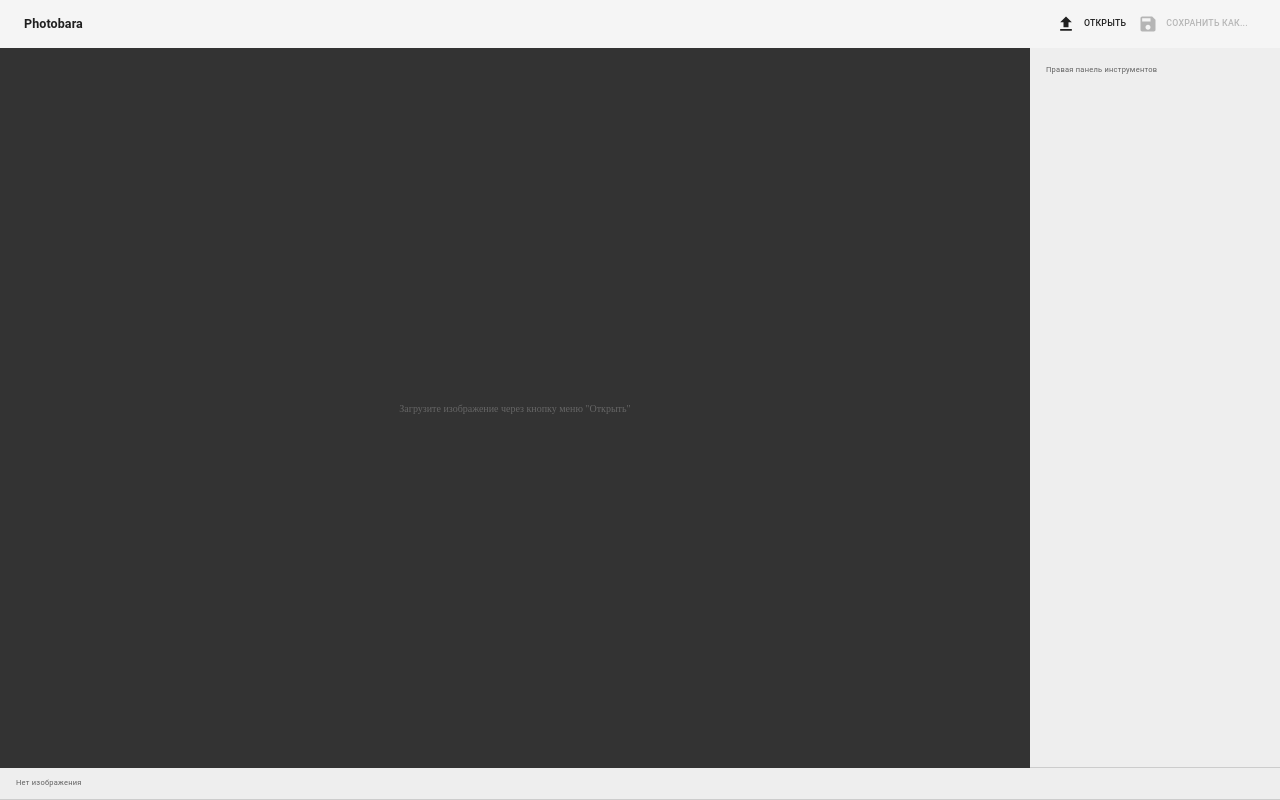
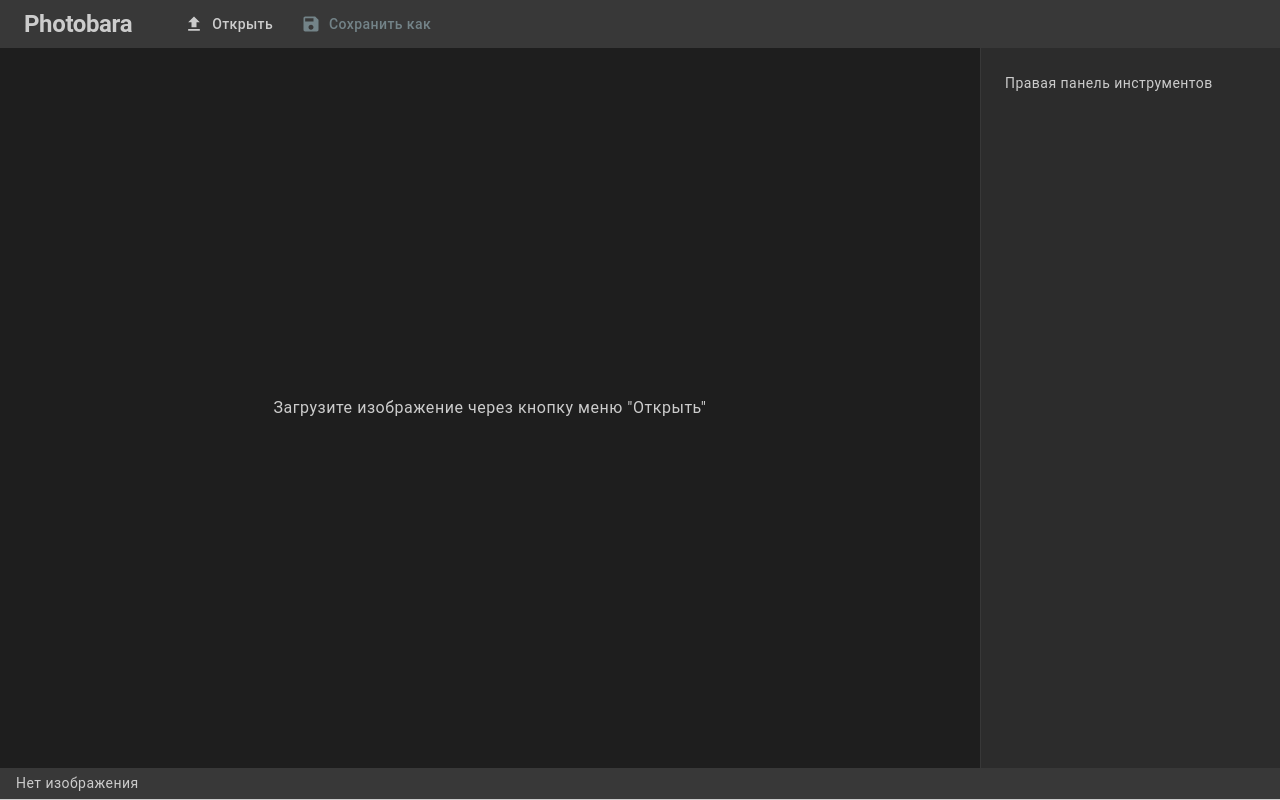
Before and after one commit to FrontendCourseMP/photoshop-veselovese, a React (Create React App) app: page / in a window 1280 px wide. Built offline with nearby package versions, Linux system fonts and the light colour scheme.

Commit message:
add new component, add fileName to StatusBar, fix export. fix style

```diff
--- a/src/App.tsx
+++ b/src/App.tsx
@@ -1,28 +1,25 @@
-import React, { useState, useCallback } from 'react';
+import React, { useState, useRef } from 'react';
 import {
-  AppBar, Toolbar, Typography, Button, Box, Container,
-  MenuItem, ListItemIcon, ListItemText, Menu
+  Box
 } from '@mui/material';
-import {
-  Upload as UploadIcon, Save as SaveIcon,
-  Image as ImageIcon, InsertDriveFile as FileIcon,
-  PhotoFilter as JpgIcon
-} from '@mui/icons-material';
 import { StatusBar } from './components/StatusBar';
 import { CanvasView } from './components/CanvasView';
 import { RightToolbar } from './components/RightToolbar';
-import { TLoadedImage, IPNGImage, IGB7Image, IJPEGImage } from './types/image';
+import { TLoadedImage, IPNGImage, IJPEGImage } from './types/image';
 import { GB7Service } from './utils/gb7';
+import { MainToolbar } from './components/MainToolbar';
 
 function App() {
   const [image, setImage] = useState<TLoadedImage | null>(null);
-  const [fileInputRef, setFileInputRef] = useState<HTMLInputElement | null>(null);
+  const fileInputRef = useRef<HTMLInputElement | null>(null);
 
-  const [saveMenuAnchor, setSaveMenuAnchor] = useState<null | HTMLElement>(null);
+  const getExportFileName = (originalName: string, newExtension: string) => {
+    const lastDotIndex = originalName.lastIndexOf('.');
+    const nameWithoutExt = lastDotIndex !== -1 ? originalName.substring(0, lastDotIndex) : originalName;
+    return `${nameWithoutExt}.${newExtension}`;
+  };
 
-  const handleUploadAction = () => {
-    fileInputRef?.click();
-  };
+  const handleUploadAction = () => fileInputRef.current?.click();
 
   const handleFileChange = async (e: React.ChangeEvent<HTMLInputElement>) => {
     const file = e.target.files?.[0];
@@ -34,8 +31,8 @@ function App() {
       if (ext === 'gb7') {
         // Обработка GB7
         const buffer = await file.arrayBuffer();
-        const gb7Image = GB7Service.decode(buffer);
-        setImage(gb7Image);
+        const gb7Image = GB7Service.decode(buffer, file.name);
+        setImage({ ...gb7Image, fileName: file.name });
       } else {
         // Обработка PNG/JPG через браузерный API
         const bitmap = await createImageBitmap(file);
@@ -53,9 +50,10 @@ function App() {
         const bitDepth = hasAlpha ? 32 : 24;
 
         const stdImage: IPNGImage | IJPEGImage = {
+          fileName: file.name,
           width: bitmap.width,
           height: bitmap.height,
-          format: ext === 'png' ? 'PNG' : 'JPEG',
+          format: ext === 'png' ? 'PNG' : 'JPG',
           bitDepth: bitDepth as any,
           pixelData: imageData
         };
@@ -79,16 +77,14 @@ function App() {
     const a = document.createElement('a');
     a.href = url;
     a.download = fileName;
-    document.body.appendChild(a); // Требуется для Firefox
+    document.body.appendChild(a);
     a.click();
     document.body.removeChild(a);
     URL.revokeObjectURL(url);
   };
 
-  // Обработчик сохранения как PNG
   const handleSaveAsPng = () => {
     if (!image) return;
-    // Создаем временный canvas
     const canvas = document.createElement('canvas');
     canvas.width = image.width;
     canvas.height = image.height;
@@ -96,16 +92,14 @@ function App() {
     if (!ctx) return;
     ctx.putImageData(image.pixelData, 0, 0);
 
-    // Конвертируем в Blob и скачиваем
     canvas.toBlob((blob) => {
       if (blob) {
-        triggerDownload(blob, `image-export.png`);
+        const newName = getExportFileName(image.fileName, 'png');
+        triggerDownload(blob, newName);
       }
     }, 'image/png');
-    setSaveMenuAnchor(null); // Закрываем меню
   };
 
-  // Обработчик сохранения как JPEG
   const handleSaveAsJpg = () => {
     if (!image) return;
     const canvas = document.createElement('canvas');
@@ -113,97 +107,39 @@ function App() {
     canvas.height = image.height;
     const ctx = canvas.getContext('2d');
     if (!ctx) return;
-
-    // Важно: JPEG не поддерживает прозрачность.
-    // Можно залить белым фоном перед сохранением, иначе прозрачные пиксели станут черными.
-    // Но для чистоты лабораторной работы (чтобы сохранить вид) используем стандартное поведение.
-    // Если хотим "красивый" JPG, можно нарисовать сначала белый прямоугольник.
     ctx.fillStyle = '#FFFFFF';
     ctx.fillRect(0, 0, image.width, image.height);
     ctx.putImageData(image.pixelData, 0, 0);
 
     canvas.toBlob((blob) => {
       if (blob) {
-        triggerDownload(blob, `image-export.jpg`);
+        const newName = getExportFileName(image.fileName, 'jpg');
+        triggerDownload(blob, newName);
       }
-    }, 'image/jpeg', 0.9); // 0.9 - качество
-    setSaveMenuAnchor(null);
+    }, 'image/jpeg', 0.9);
   };
 
-  // Обработчик сохранения как GB7
   const handleSaveAsGb7 = () => {
     if (!image) return;
-    // Передаем объект image (реализующий IBaseImage) в наш обновленный сервис
     const blob = GB7Service.encode(image);
-    triggerDownload(blob, `image-export.gb7`);
-    setSaveMenuAnchor(null);
+    const newName = getExportFileName(image.fileName, 'gb7');
+    triggerDownload(blob, newName);
   };
 
   return (
     <Box sx={{ display: 'flex', flexDirection: 'column', height: '100vh' }}>
-      <AppBar position="static" color="default" elevation={1}>
-        <Toolbar variant="dense">
-          <Typography variant="h6" component="div" sx={{ flexGrow: 1, fontWeight: 'bold' }}>
-            Photobara
-          </Typography>
-
-          <input
-            type="file"
-            ref={(ref) => setFileInputRef(ref)}
-            style={{ display: 'none' }}
-            accept="image/png, image/jpeg, .gb7"
-            onChange={handleFileChange}
-          />
-
-          <Button color="inherit" startIcon={<UploadIcon />} onClick={handleUploadAction}>
-            Открыть
-          </Button>
-          <div>
-            <Button
-              color="inherit"
-              startIcon={<SaveIcon />}
-              disabled={!image}
-              onClick={(e) => setSaveMenuAnchor(e.currentTarget)}
-            >
-              Сохранить как...
-            </Button>
-
-            <Menu
-              anchorEl={saveMenuAnchor}
-              open={Boolean(saveMenuAnchor)}
-              onClose={() => setSaveMenuAnchor(null)}
-              anchorOrigin={{
-                vertical: 'bottom',
-                horizontal: 'right',
-              }}
-              transformOrigin={{
-                vertical: 'top',
-                horizontal: 'right',
-              }}
-            >
-              <MenuItem onClick={handleSaveAsPng}>
-                <ListItemIcon><ImageIcon fontSize="small" /></ListItemIcon>
-                <ListItemText>PNG</ListItemText>
-              </MenuItem>
-
-              <MenuItem onClick={handleSaveAsJpg}>
-                <ListItemIcon><JpgIcon fontSize="small" /></ListItemIcon>
-                <ListItemText>JPG</ListItemText>
-              </MenuItem>
-
-              <MenuItem onClick={handleSaveAsGb7}>
-                <ListItemIcon><FileIcon fontSize="small" /></ListItemIcon>
-                <ListItemText>GB7</ListItemText>
-              </MenuItem>
-            </Menu>
-          </div>
-        </Toolbar>
-      </AppBar>
+      <MainToolbar fileInputRef={fileInputRef}
+        onOpenClick={handleUploadAction}
+        onFileChange={handleFileChange}
+        onSavePng={handleSaveAsPng}
+        onSaveJpg={handleSaveAsJpg}
+        onSaveGb7={handleSaveAsGb7}
+        hasImage={!!image} />
 
       <Box sx={{ display: 'flex', flexGrow: 1 }}>
         <CanvasView image={image} />
 
-        <RightToolbar></RightToolbar>
+        <RightToolbar />
       </Box>
 
       <StatusBar image={image} />
--- a/src/components/CanvasView.tsx
+++ b/src/components/CanvasView.tsx
@@ -1,5 +1,5 @@
 import React, { useEffect, useRef } from 'react';
-import { Box } from '@mui/material';
+import { Box, Typography } from '@mui/material';
 import { TLoadedImage } from '../types/image';
 
 interface CanvasViewProps {
@@ -28,11 +28,10 @@ export const CanvasView: React.FC<CanvasViewProps> = ({ image }) => {
                 display: 'flex',
                 justifyContent: 'center',
                 alignItems: 'center',
-                backgroundColor: '#333',
+                backgroundColor: '#1e1e1e',
                 overflow: 'hidden',
                 height: '100%',
                 maxHeight: 'calc(100vh - 4.8rem - 3.2rem)',
-                padding: '1.6rem'
             }}
         >
             {image && (
@@ -40,15 +39,15 @@ export const CanvasView: React.FC<CanvasViewProps> = ({ image }) => {
                     ref={canvasRef}
                     style={{
                         boxShadow: '0 0 10px rgba(0,0,0,0.5)',
-                        maxWidth: '100%',
-                        maxHeight: '100%',
+                        maxWidth: 'calc(100% - 2.4rem*2)',
+                        maxHeight: 'calc(100% - 2.4rem*2',
                         width: 'auto',
                         height: 'auto'
                     }}
                 />
             )}
             {!image && (
-                <Box sx={{ color: '#666' }}>Загрузите изображение через кнопку меню "Открыть"</Box>
+                <Typography variant="caption" sx={{ color: '#ccc', fontSize: '1.6rem' }}>Загрузите изображение через кнопку меню "Открыть"</Typography>
             )}
         </Box>
     );
--- a/src/components/MainToolbar.tsx
+++ b/src/components/MainToolbar.tsx
@@ -0,0 +1,128 @@
+import { AppBar, Toolbar, Typography, Button, Menu, MenuItem, ListItemText } from "@mui/material";
+import { useState } from "react";
+import {
+    Upload as UploadIcon, Save as SaveIcon,
+} from '@mui/icons-material';
+
+interface MainTollbarProps {
+    fileInputRef: React.RefObject<HTMLInputElement | null>;
+    onOpenClick: () => void;
+    onFileChange: (e: React.ChangeEvent<HTMLInputElement>) => void;
+    onSavePng: () => void;
+    onSaveJpg: () => void;
+    onSaveGb7: () => void;
+    hasImage: boolean;
+}
+
+export const MainToolbar: React.FC<MainTollbarProps> = ({
+    fileInputRef,
+    onOpenClick,
+    onFileChange,
+    onSavePng,
+    onSaveJpg,
+    onSaveGb7,
+    hasImage
+}) => {
+    const [saveMenuAnchor, setSaveMenuAnchor] = useState<null | HTMLElement>(null);
+
+    const handleMenuAction = (action: () => void) => () => {
+        action();
+        setSaveMenuAnchor(null);
+    };
+    return (
+        <AppBar position="static" color="default" elevation={1} sx={{
+            backgroundColor: '#383838',
+            minHeight: '4.8rem',
+            maxHeight: '4.8rem'
+        }}>
+            <Toolbar variant="dense">
+                <Typography variant="h1" component="div" sx={{ fontWeight: 'bold', fontSize: '2.4rem', color: '#ccc' }}>
+                    Photobara
+                </Typography>
+
+                <input
+                    type="file"
+                    ref={fileInputRef}
+                    style={{ display: 'none' }}
+                    accept="image/png, image/jpeg, image/jpg, .gb7"
+                    onChange={onFileChange}
+                />
+
+                <Button startIcon={<UploadIcon />} onClick={onOpenClick} sx={{
+                    fontSize: '1.4rem',
+                    color: '#ccc',
+                    textTransform: 'none',
+                    ml: '4.8rem'
+                }}>
+                    Открыть
+                </Button>
+                <div>
+                    <Button
+                        startIcon={<SaveIcon />}
+                        disabled={!hasImage}
+                        onClick={(e) => setSaveMenuAnchor(e.currentTarget)}
+                        sx={{
+                            fontSize: '1.4rem',
+                            color: '#ccc',
+                            textTransform: 'none',
+                            ml: '1.6rem',
+                            '&.Mui-disabled': {
+                                color: '#738388',
+                            }
+                        }}
+                    >
+                        Сохранить как
+                    </Button>
+
+                    <Menu
+                        anchorEl={saveMenuAnchor}
+                        open={Boolean(saveMenuAnchor)}
+                        onClose={() => setSaveMenuAnchor(null)}
+                        anchorOrigin={{
+                            vertical: 'bottom',
+                            horizontal: 'left',
+                        }}
+                        transformOrigin={{
+                            vertical: 'top',
+                            horizontal: 'left',
+                        }}
+                        sx={{
+                            '& .MuiMenu-list': {
+                                backgroundColor: '#383838',
+                                color: '#ccc',
+                                p: 0,
+                            }
+                        }}
+                    >
+                        <MenuItem onClick={handleMenuAction(onSavePng)}>
+                            <ListItemText sx={{
+                                '& .MuiTypography-root': {
+                                    fontSize: '1.4rem',
+                                }
+                            }}>
+                                PNG</ListItemText>
+                        </MenuItem>
+
+                        <MenuItem onClick={handleMenuAction(onSaveJpg)}>
+                            <ListItemText sx={{
+                                '& .MuiTypography-root': {
+                                    fontSize: '1.4rem',
+                                }
+                            }}>
+                                JPG</ListItemText>
+                        </MenuItem>
+
+                        <MenuItem onClick={handleMenuAction(onSaveGb7)}>
+                            <ListItemText sx={{
+                                '& .MuiTypography-root': {
+                                    fontSize: '1.4rem',
+                                }
+                            }}>
+                                GB7</ListItemText>
+                        </MenuItem>
+                    </Menu>
+                </div>
+            </Toolbar>
+        </AppBar>
+    );
+};
--- a/src/components/RightToolbar.tsx
+++ b/src/components/RightToolbar.tsx
@@ -1,24 +1,23 @@
-import React from 'react';
-import { Box, Typography } from '@mui/material';
-import { TLoadedImage } from '../types/image';
+import { Toolbar, Typography } from '@mui/material';
 
-export const RightToolbar = ({ }) => {
+export const RightToolbar = () => {
     return (
-        <Box
+        <Toolbar
             sx={{
-                backgroundColor: '#eee',
+                backgroundColor: '#2c2c2c',
                 display: 'flex',
                 alignItems: 'start',
-                p: 2,
-                borderBottom: '1px solid #ccc',
+                p: '2.4rem',
+                borderLeft: '1px solid #383838',
                 fontSize: '0.8rem',
                 height: '100%',
-                minWidth: '250px',
+                minWidth: '300px',
+                maxWidth: '300px',
             }}
         >
-            <Typography variant="caption" color="textSecondary">
+            <Typography variant="caption" sx={{ color: '#ccc', fontSize: '1.4rem' }}>
                 Правая панель инструментов
             </Typography>
-        </Box>
+        </Toolbar>
     );
 };
--- a/src/components/StatusBar.tsx
+++ b/src/components/StatusBar.tsx
@@ -11,29 +11,31 @@ export const StatusBar: React.FC<StatusBarProps> = ({ image }) => {
         <Box
             sx={{
                 height: '3.2rem',
-        backgroundColor: '#eee',
+                backgroundColor: '#383838',
                 display: 'flex',
                 alignItems: 'center',
                 px: 2,
                 justifyContent: 'space-between',
                 borderBottom: '1px solid #ccc',
-        fontSize: '0.8rem'
             }}
         >
             {image ? (
                 <>
-          <Typography variant="caption" sx={{ mr: 2 }}>
+                    <Typography variant="caption" sx={{ mr: 2, color: '#ccc', fontSize: '1.4rem' }}>
+                        {image.fileName}
+                    </Typography>
+                    <Typography variant="caption" sx={{ mr: 2, color: '#ccc', fontSize: '1.4rem' }}>
                         Размер: {image.width} x {image.height} px
                     </Typography>
-          <Typography variant="caption" sx={{ mr: 2 }}>
+                    <Typography variant="caption" sx={{ mr: 2, color: '#ccc', fontSize: '1.4rem' }}>
                         Формат: {image.format}
                     </Typography>
-          <Typography variant="caption">
+                    <Typography variant="caption" sx={{ color: '#ccc', fontSize: '1.4rem' }}>
                         Глубина цвета: {image.bitDepth} бит
                     </Typography>
                 </>
             ) : (
-        <Typography variant="caption" color="textSecondary">
+                <Typography variant="caption" sx={{ color: '#ccc', fontSize: '1.4rem' }}>
                     Нет изображения
                 </Typography>
             )}
--- a/src/types/image.ts
+++ b/src/types/image.ts
@@ -1,4 +1,5 @@
 export interface IImage {
+  fileName: string;
   width: number;
   height: number;
   format: string;
@@ -11,7 +12,7 @@ export interface IPNGImage extends IImage {
 }
 
 export interface IJPEGImage extends IImage {
-  format: 'JPEG';
+  format: 'JPG';
   bitDepth: 8 | 24 | 32;
 }
 
--- a/src/utils/gb7.ts
+++ b/src/utils/gb7.ts
@@ -3,7 +3,7 @@ import { IGB7Image, IImage } from '../types/image';
 const SIGNATURE = [0x47, 0x42, 0x37, 0x1D]; // G, B, 7, Group Separator
 
 export const GB7Service = {
-    decode: (buffer: ArrayBuffer): IGB7Image => {
+    decode: (buffer: ArrayBuffer, fileName: string = 'image.gb7'): IGB7Image => {
         const view = new DataView(buffer);
 
         for (let i = 0; i < 4; i++) {
@@ -12,7 +12,6 @@ export const GB7Service = {
             }
         }
 
-        const version = view.getUint8(4);
         const flag = view.getUint8(5);
         const hasMask = (flag & 0x01) === 1;
         console.log(hasMask);
@@ -45,6 +44,7 @@ export const GB7Service = {
         }
 
         return {
+            fileName: fileName,
             width,
             height,
             format: 'GB7',
```
Also changed, not shown: public/index.html (+6 -30 lines). Lines whose indentation alone changed are shown as unchanged.
